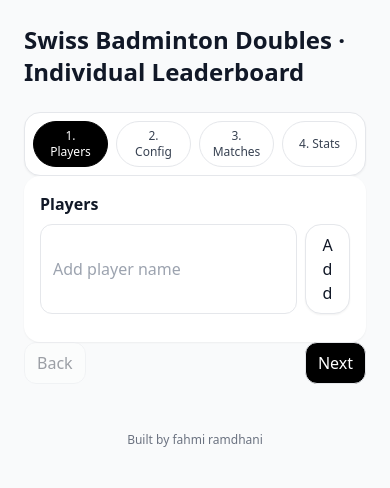
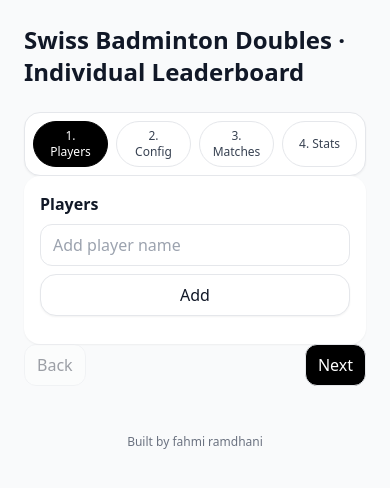
Before and after one commit to ramdhanifahmi/round-robbin-generator, a Next.js app: page / in a window 390 px wide. Shown: the top 488 px of the page. Built offline with nearby package versions, Linux system fonts and the light colour scheme.

Commit message:
Improve add player mobile layout

```diff
--- a/app/page.tsx
+++ b/app/page.tsx
@@ -68,6 +68,7 @@ export default function Page() {
   }
   function removePlayer(id: string) {
     setPlayers((ps) => ps.filter((p) => p.id !== id));
+    setMatches((ms) => ms.filter((m) => !m.teamA.includes(id) && !m.teamB.includes(id)));
   }
   function shuffle<T>(arr: T[]): T[] {
     const a = [...arr];
--- a/components/Button.tsx
+++ b/components/Button.tsx
@@ -5,7 +5,7 @@ export function Button({children, className='', ...props}: React.ComponentProps<
   return (
     <button
       {...props}
-      className={clsx('px-3 py-2 rounded-2xl border bg-white shadow-sm hover:shadow transition', className)}
+      className={clsx('px-3 py-2 rounded-2xl border bg-white shadow-sm hover:shadow transition whitespace-nowrap', className)}
     >
       {children}
     </button>
--- a/components/PlayersPanel.tsx
+++ b/components/PlayersPanel.tsx
@@ -11,9 +11,9 @@ export default function PlayersPanel({players, addPlayer, removePlayer}:{
   const [name, setName] = useState('')
   return (
     <div>
-      <div className='flex gap-2 mb-3'>
-        <input value={name} onChange={e=>setName(e.target.value)} placeholder='Add player name' className='flex-1 px-3 py-2 rounded-xl border'/>
-        <Button onClick={()=>{addPlayer(name); setName('')}}>Add</Button>
+      <div className='flex flex-col sm:flex-row gap-2 mb-3'>
+        <input value={name} onChange={e=>setName(e.target.value)} placeholder='Add player name' className='flex-1 min-w-0 px-3 py-2 rounded-xl border'/>
+        <Button className='w-full sm:w-auto' onClick={()=>{addPlayer(name); setName('')}}>Add</Button>
       </div>
       <ul className='grid grid-cols-1 sm:grid-cols-2 gap-2 max-h-56 overflow-y-auto pr-1'>
         {players.map(p=> (
```
